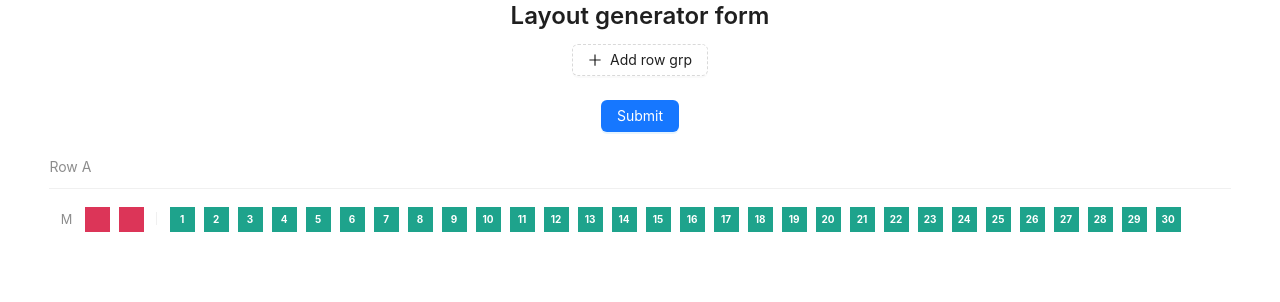
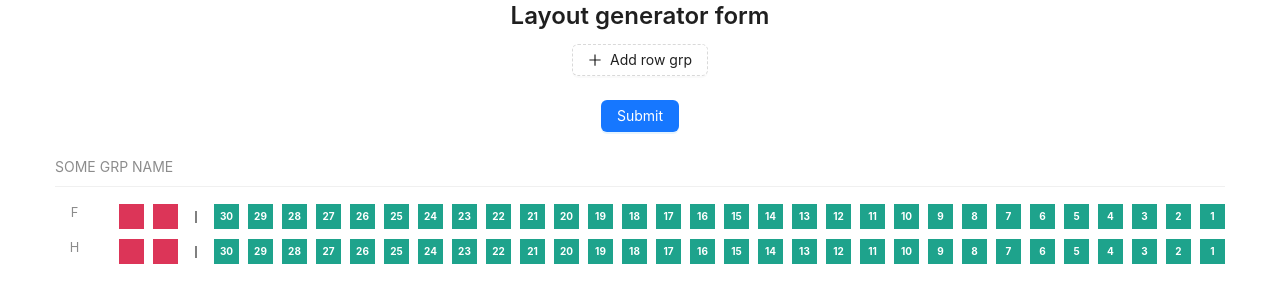
Before and after one commit to nimish-kumar/layout-generator, a React (Create React App) app: page / in a window 1280 px wide. Shown: the top 302 px of the page. Built offline with nearby package versions, Linux system fonts and the light colour scheme.

Commit message:
WIP: SeatRow renders string

```diff
--- a/src/App.tsx
+++ b/src/App.tsx
@@ -10,9 +10,7 @@ function App() {
     <div className='App'>
       <LayoutGenerator />
       <Row justify='center'>
-        <Col>
           <Layout fromIndex={10} toIndex={5} />
-        </Col>
       </Row>
     </div>
   );
--- a/src/components/Layout.tsx
+++ b/src/components/Layout.tsx
@@ -1,6 +1,13 @@
 import { Col, Divider, Row, Typography } from 'antd';
-import React, { useEffect, useState } from 'react';
-import { generateRowGroupName, getImmediateSeat, getSeatNumber, getUpdatedRow } from '../utils';
+import React, { PropsWithChildren, useState } from 'react';
+import {
+  generateRowGroupName,
+  getImmediateSeat,
+  getRows,
+  getSeatNumber,
+  getUpdatedRow,
+  hasRowStarted,
+} from '../utils';
 
 type BoxType = 'aisle' | 'seat';
 type LayoutModes = 'creation' | 'selection';
@@ -112,6 +119,7 @@ const Box = (props: BoxProps) => {
             display: 'flex',
             justifyContent: 'center',
             alignItems: 'center',
+            cursor: props.onClick ? 'pointer' : 'default',
           },
           seatStyle(props),
         ])}
@@ -130,6 +138,7 @@ const Box = (props: BoxProps) => {
           display: 'flex',
           justifyContent: 'center',
           alignItems: 'center',
+          cursor: 'pointer',
         },
         seatStyle(props),
       ])}
@@ -144,19 +153,34 @@ interface IProps {
   fromIndex: number;
   toIndex: number;
 }
+interface ISeatRowHeaderProps {
+  grpName: string;
+}
+const SeatRowHeader: React.FC<PropsWithChildren<ISeatRowHeaderProps>> = ({ grpName, children }) => {
+  const { Text } = Typography;
+  return (
+    <Row>
+      <Col>
+        <Row justify='start'>
+          <Text type='secondary'>{grpName}</Text>
+          <Divider style={{ margin: '0.5rem 0' }} />
+        </Row>
+        {children}
+      </Col>
+    </Row>
+  );
+};
 
 const SeatRow = ({
-  rowIndex,
+  rowHead,
   maxSeats,
-  grpIndex,
-  grpName,
+  grpRowIndex,
   gapCount = 2,
   reverse = false,
 }: {
-  rowIndex: number;
+  rowHead: string;
   maxSeats: number;
-  grpIndex: number;
-  grpName: string;
+  grpRowIndex: number;
   gapCount?: number;
   reverse?: boolean;
 }) => {
@@ -172,46 +196,41 @@ const SeatRow = ({
   }
   const initialRowArray = [...initialAisleGap, ...seatsArray];
   const [row, setRow] = useState<string[]>(initialRowArray);
-
-  useEffect(() => {
-    console.log('Updated row------>   ', row);
-  }, [row]);
+  const shiftAndUpdateRows = (index: number) => {
+    const shiftedRows = getUpdatedRow([...row.slice(gapCount)], index - gapCount, reverse);
+    setRow([...initialAisleGap, ...shiftedRows]);
+  };
+  const rowString = 'BB0+0:BB0+0:4D&F16+16:4D&F15+15:BB0+0:BB0+0:4D&F12+15'.split(':');
+  console.log('Row string --> ', rowString);
   return (
-    <Row gutter={[9, 9]} align='middle'>
+    <Row gutter={[9, 0]} align='middle' style={{ marginTop: '0.5rem' }}>
       <Text
         type='secondary'
         style={{
           fontSize: '0.8rem',
-          marginTop: '0.5rem',
           height: '1.7rem',
-          width: '1.7rem',
+          width: '3rem',
+          marginRight: '1rem',
         }}
       >
-        {generateRowGroupName(rowIndex)}
+        {rowHead}
       </Text>
-
       {row.map((e, index) => {
         if (e === 'aisle') {
           return (
             <>
-              <Col key={index}>
+              <Col>
                 <Box
                   mode='creation'
                   type='aisle'
-                  onClick={() => {
-                    const immediateIndex = getImmediateSeat(row, index);
-                    console.log('Immediate seat idx', immediateIndex);
-                    return index + 1 > gapCount
-                      ? setRow([
-                          ...row.slice(0, index),
-                          `${immediateIndex + 1}-seat`,
-                          ...row.slice(index + 1),
-                        ])
-                      : null;
-                  }}
+                  onClick={() => (index >= gapCount ? shiftAndUpdateRows(index) : null)}
                 />
               </Col>
-              {index + 1 === gapCount ? <Divider type='vertical' /> : null}
+              {index + 1 === gapCount ? (
+                <Col>
+                  <Divider style={{ border: '0.025px solid grey' }} type='vertical' />
+                </Col>
+              ) : null}
             </>
           );
         } else {
@@ -220,15 +239,7 @@ const SeatRow = ({
               <Box
                 mode='creation'
                 type='seat'
-                onClick={() => {
-                  console.log('Clicked on', row[index]);
-                  const shiftedRows = getUpdatedRow(
-                    [...row.slice(gapCount)],
-                    index - gapCount,
-                    reverse,
-                  );
-                  setRow([...initialAisleGap, ...shiftedRows]);
-                }}
+                onClick={() => shiftAndUpdateRows(index)}
                 status='available'
                 seatNumber={`${getSeatNumber(row[index])}`}
               />
@@ -241,60 +252,16 @@ const SeatRow = ({
 };
 
 export default function Layout({ fromIndex, toIndex }: IProps) {
-  const { Text } = Typography;
-
-  const rowGenerator = (fromIndex: number, toIndex: number) => {
-    const rows = [];
-    for (let i = fromIndex; i >= toIndex; i--) {
-      rows.push(
-        <Row gutter={[9, 9]} key={i} align='middle'>
-          <Text
-            type='secondary'
-            style={{
-              fontSize: '0.8rem',
-              marginTop: '0.5rem',
-              height: '1.7rem',
-              width: '1.7rem',
-            }}
-          >
-            {generateRowGroupName(i)}
-          </Text>
-
-          {Array.from({ length: 2 }, (_, index) => (
-            <Col key={index}>
-              <Box mode='creation' type='aisle' />
-            </Col>
-          ))}
-          {Array.from({ length: 30 }, (_, index) => (
-            <Col key={index}>
-              <Box
-                mode='creation'
-                type='seat'
-                onClick={() => console.log('Hello there')}
-                status='available'
-                seatNumber={`${index + 1}`}
-              />
-            </Col>
-          )).reverse()}
-        </Row>,
-      );
-    }
-    return rows;
-  };
+  const rowString =
+    '1:F:BB000:BB0+0:BB0+0:4D&F16+16:4D&F15+15:BB0+0:BB0+0:4D&F12+15|2:F:BB000:BB0+0:BB0+0:4D&F16+16:4D&F15+15:BB0+0:BB0+0:4D&F12+13|';
+  const rowDetails = getRows(rowString)
+    .map((row) => hasRowStarted(row))
+    .filter((n) => n !== null)
+    .sort((e) => (e?.grpRowIndex !== undefined ? -e.grpRowIndex : 0));
   return (
-    <Row style={{ marginBottom: '1.25rem' }}>
-      <Text type='secondary' style={{ alignSelf: 'flex-start' }}>
-        Row A
-      </Text>
-      <Divider style={{ marginTop: '.625rem', marginBottom: '.3125rem' }} />
-      <Row justify='center' align='middle' style={{ padding: '0.5rem' }}>
-        <Col>
-          <SeatRow gapCount={2} maxSeats={30} grpName='B' grpIndex={30} rowIndex={12} />
-          {/* <SeatRow gapCount={2} maxSeats={30} grpName='B' rowHead='AA' rowIndex={31} />
-          <SeatRow gapCount={2} maxSeats={30} grpName='B' rowHead='AA' rowIndex={31} />
-          <SeatRow gapCount={2} maxSeats={30} grpName='B' rowHead='AA' rowIndex={31} /> */}
-        </Col>
-      </Row>
-    </Row>
+    <SeatRowHeader grpName='SOME GRP NAME'>
+      <SeatRow gapCount={2} maxSeats={30} rowHead='F' grpRowIndex={1} reverse />
+      <SeatRow gapCount={2} maxSeats={30} rowHead='H' grpRowIndex={2} reverse />
+    </SeatRowHeader>
   );
 }
--- a/src/utils/index.ts
+++ b/src/utils/index.ts
@@ -24,7 +24,7 @@ export const getIndexFromGrpName = (grpName: string) => {
 // '4D&AA99+16'
 // {STATUS_CODE}{GRP_CODE}{&}{ROW}{COL}+SEAT_NO
 export const extractSeatDetails = (seatString: string) => {
-  const regex = /^([0-9]+)([A-Z]+)&([A-Z]+)([0-9]+)\+([0-9]+)$/;
+  const regex = /^([0-9]+)([A-Z]+)&([A-Z]+)([0-9]+)\+([0-9]+)$/gm;
   const matches = seatString.matchAll(regex);
   const seatDetailsArray = [];
   for (const match of matches) {
@@ -39,9 +39,9 @@ export const extractSeatDetails = (seatString: string) => {
     seatNumber: seatDetailsArray[0][5],
   };
 };
-
+// 1:F:BB000:BB0+0:BB0+0:4D&F16+16:4D&F15+15:BB0+0:BB0+0:4D&F12+15|
 export const hasRowStarted = (rowString: string) => {
-  const regex = /^([0-9]+:[A-Z]+:[A-Z]+000:)(.*)(\|$)/;
+  const regex = /^([0-9]+:[A-Z]+:[A-Z]+000:)(.*)/gm;
   const matches = rowString.matchAll(regex);
   const seatDetailsArray = [];
   for (const match of matches) {
@@ -70,7 +70,7 @@ export const getSeats = (seatsString: string) => {
 
 // ["1:F:BB000:BB0+0:BB0+0:4D&F16+16:4D&F15+15:BB0+0:BB0+0:4D&F12+15|", ...]
 export const getRows = (rowsString: string) => {
-  return rowsString.split('|').map((row) => `${row}|`);
+  return rowsString.split('|');
 };
 
 export const getGroups = (layoutString: string) => {
@@ -123,6 +123,9 @@ export const getUpdatedRow = (row: string[], index: number, reverse = false) =>
     updatedRow = updatedRow.reverse();
     index = updatedRow.length - (index + 1);
   }
+  console.log('Updated row', updatedRow);
+  console.log('Clicked index', index);
+
   const seatRegex = /^([0-9]+)(-seat)$/;
   const aisle = 'aisle';
   if (seatRegex.test(updatedRow[index])) {
@@ -134,6 +137,24 @@ export const getUpdatedRow = (row: string[], index: number, reverse = false) =>
         seat = seat + 1;
       }
     }
+  } else {
+    let nearestSeat = 0;
+    for (let i = index; i >= 0; i--) {
+      if (seatRegex.test(updatedRow[i])) {
+        nearestSeat = parseInt(updatedRow[i].split('-seat')[0], 10);
+        break;
+      }
+    }
+    nearestSeat = nearestSeat + 1;
+    updatedRow = modifyArr(updatedRow, index, `${nearestSeat}-seat`);
+
+    // It's an aisle(empty space)
+    for (let i = index + 1; i < updatedRow.length; i++) {
+      if (seatRegex.test(updatedRow[i])) {
+        nearestSeat = nearestSeat + 1;
+        updatedRow = modifyArr(updatedRow, i, `${nearestSeat}-seat`);
+      }
+    }
   }
   if (reverse) {
     updatedRow = [...updatedRow].reverse();
```
Also changed, not shown: 1 other file (tests, documents, lock files or other folders).
